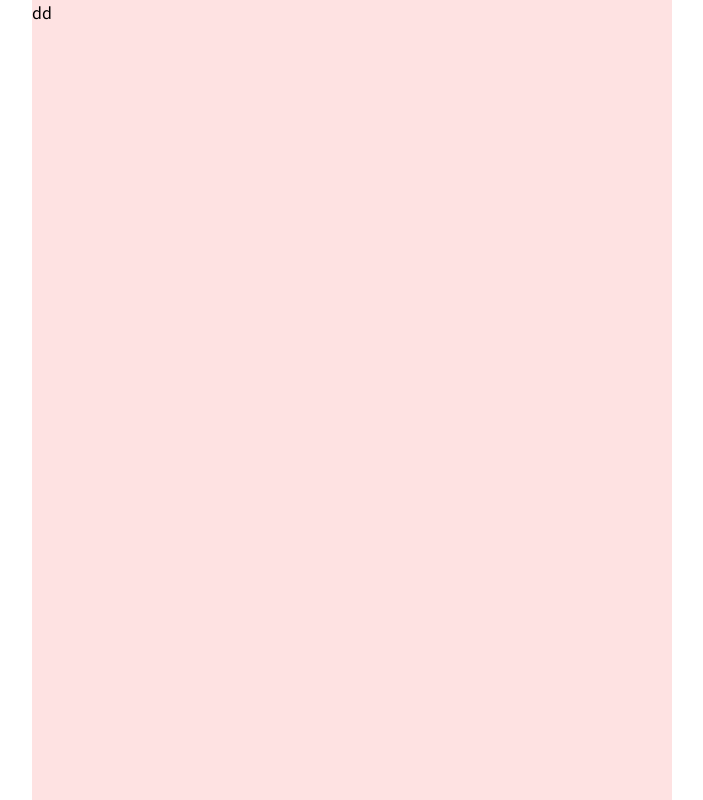
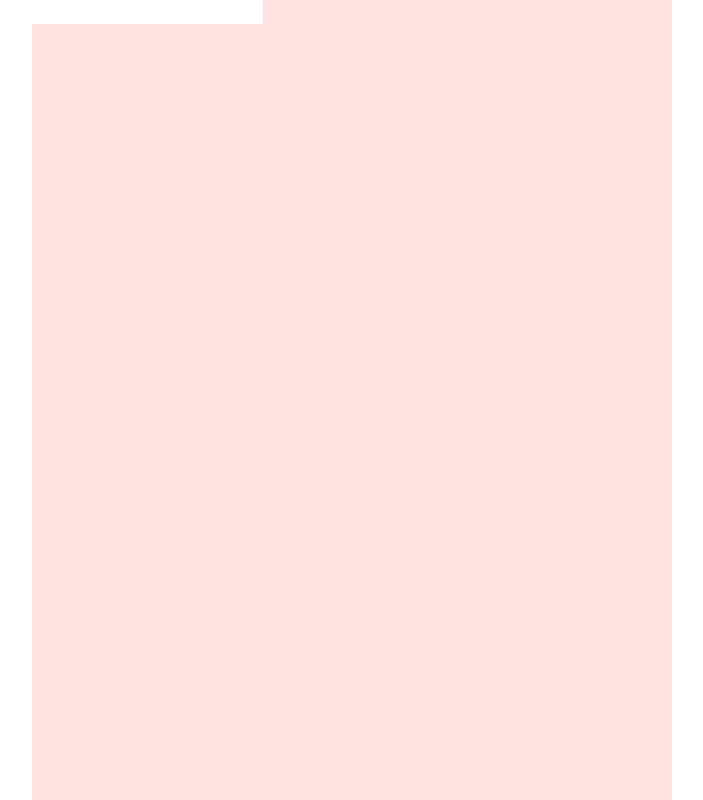
Before and after one commit to onys-programmer/hs-front-end, a Next.js app: page / in a window 1280 px wide. Shown: the whole page, without its empty margins (288-991 px from the left). Built offline with nearby package versions, Linux system fonts and the light colour scheme.

Commit message:
Feat: recoil, react query 적용

```diff
--- a/package.json
+++ b/package.json
@@ -19,6 +19,8 @@
     "postcss": "8.4.23",
     "react": "18.2.0",
     "react-dom": "18.2.0",
+    "react-query": "^3.39.3",
+    "recoil": "^0.7.7",
     "tailwindcss": "3.3.2",
     "typescript": "5.0.4"
   }
--- a/src/pages/_app.tsx
+++ b/src/pages/_app.tsx
@@ -2,7 +2,11 @@ import '@/styles/globals.css';
 import type { AppProps } from 'next/app';
 import { Noto_Sans_KR, Roboto } from 'next/font/google';
 
+// component
 import MainContainer from '../components/MainContainer';
+// lib
+import { RecoilRoot } from "recoil";
+import { QueryClient, QueryClientProvider } from "react-query"
 
 const notoSansKr = Noto_Sans_KR({
     preload: false,
@@ -15,12 +19,18 @@ const roboto = Roboto({
     variable: '--roboto',
 });
 
+const queryClient = new QueryClient();
+
 export default function App({ Component, pageProps }: AppProps) {
     return (
-        <main className={[notoSansKr.className, roboto.variable].join(' ')} >
-            <MainContainer>
-                <Component {...pageProps} />
-            </MainContainer>
-        </main>
+        // <main className={[notoSansKr.className, roboto.variable].join(' ')} >
+        <RecoilRoot>
+            <QueryClientProvider client={queryClient} >
+                <MainContainer>
+                    <Component {...pageProps} />
+                </MainContainer>
+            </QueryClientProvider>
+        </RecoilRoot>
+        // </main>
     );
 }
--- a/src/pages/index.tsx
+++ b/src/pages/index.tsx
@@ -1,13 +1,31 @@
 import { useEffect } from 'react';
+import { useRecoilState } from 'recoil';
+import {useQuery} from "react-query";
+import { userState } from './state';
+
+const fetchData = async () => {
+    const res = await fetch("/api/hello")
+    return res.json();
+}
 
 export default function Home() {
-    useEffect(() => {
-        console.log('hi!');
-    }, []);
+    const [state, setState] = useRecoilState(userState)
+
+    const { data, status } = useQuery("changeUser", fetchData, {
+        onSuccess: (data) => {
+            console.log(data)
+        }
+    })
+
+    const handleChangeUpdateNicknameInput = (e: React.ChangeEvent<HTMLInputElement>) => {
+        const nicknameInputVal = e.target.value;
+        setState({...state, nicknameInputVal});
+    };
+
     return (
         <>
             <div className="w-full h-full bg-red-100">
-                dd
+                <input type="text" value={state.nicknameInputVal} onChange={(e:React.ChangeEvent<HTMLInputElement>) => handleChangeUpdateNicknameInput(e)} />
             </div>
         </>
     );
--- /dev/null
+++ b/src/pages/state.ts
@@ -0,0 +1,12 @@
+import { atom } from "recoil";
+
+interface IUser {
+  nicknameInputVal: string;
+}
+
+export const userState = atom<IUser>({
+  key: "userState",
+  default: {
+    nicknameInputVal: "",
+  }
+});
```
Also changed, not shown: 1 other file (tests, documents, lock files or other folders).
